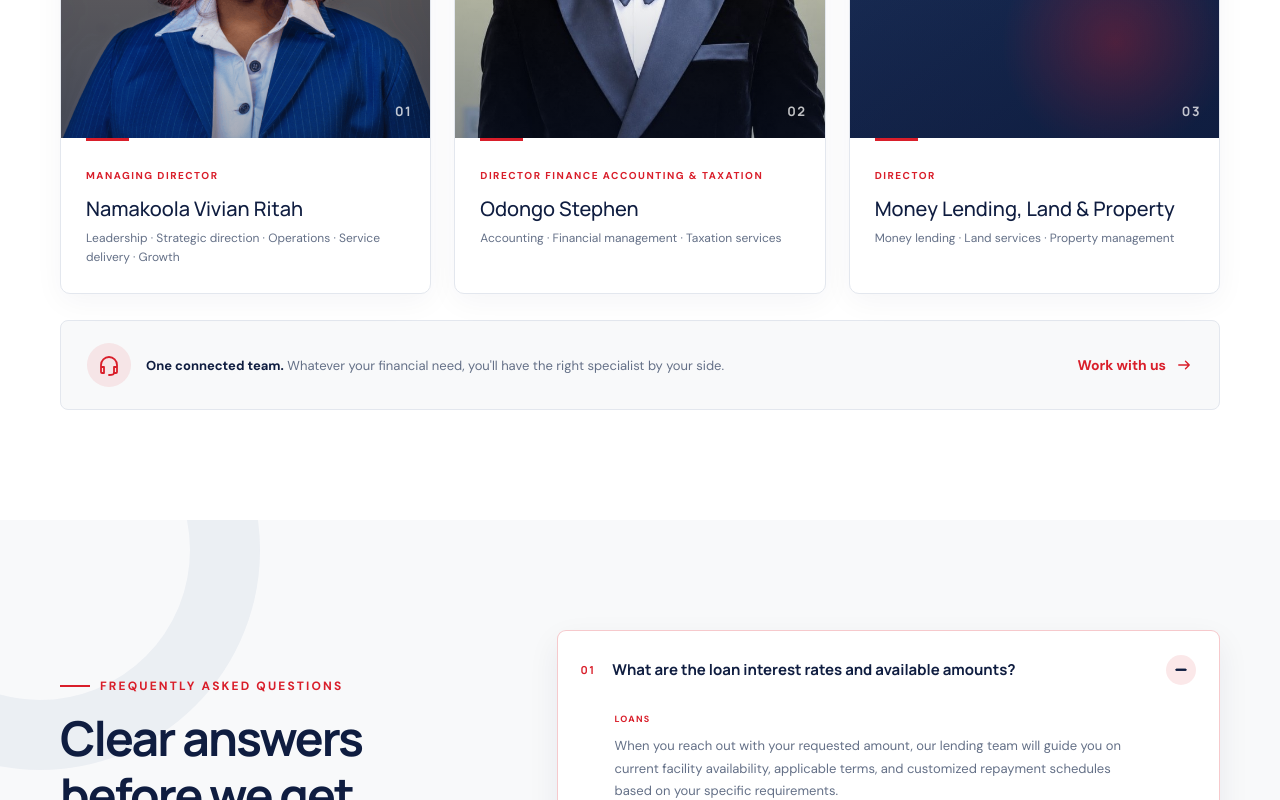
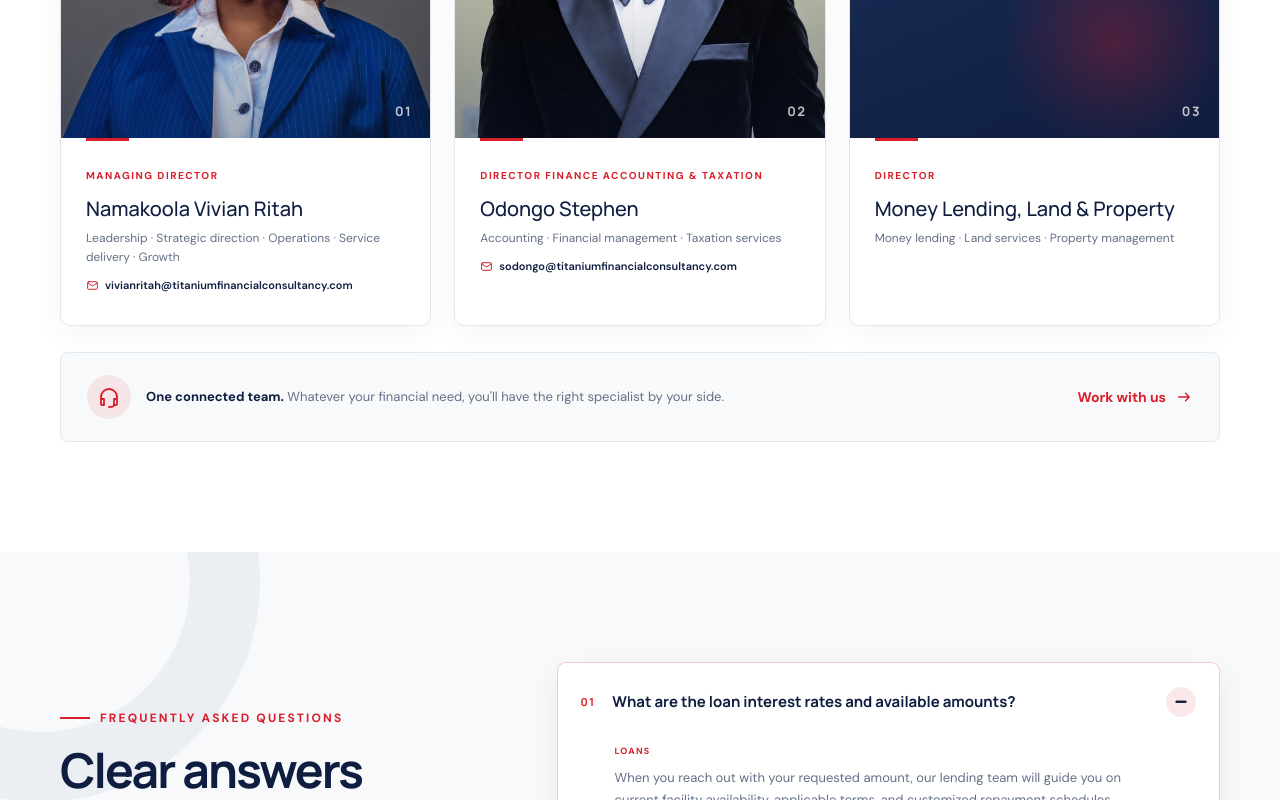
Before and after one commit to ssekimuli/fintest, a React (Vite) app: page / in a window 1280 px wide. Shown: the part 4980-5780 px from the top of the page. Built offline with nearby package versions, Linux system fonts and the light colour scheme; the HTML template or start-up script is replaced by a standard one.

Commit message:
feat(leadership): add official corporate emails for Vivian and Odongo

```diff
--- a/index.html
+++ b/index.html
@@ -72,13 +72,15 @@
           "founder": {
             "@type": "Person",
             "name": "Namakoola Vivian Ritah",
-            "jobTitle": "Managing Director"
+            "jobTitle": "Managing Director",
+            "email": "vivianritah@titaniumfinancialconsultancy.com"
           },
           "employee": [
             {
               "@type": "Person",
               "name": "Odongo Stephen",
-              "jobTitle": "Director Finance Accounting & Taxation"
+              "jobTitle": "Director Finance Accounting & Taxation",
+              "email": "sodongo@titaniumfinancialconsultancy.com"
             }
           ],
           "hasOfferCatalog": {
@@ -308,8 +310,8 @@
 
           <section>
             <h2>Executive Leadership</h2>
-            <p><strong>Namakoola Vivian Ritah</strong> — Managing Director (Strategic Direction &amp; Operations)</p>
-            <p><strong>Odongo Stephen</strong> — Director Finance, Accounting &amp; Taxation (Bookkeeping, URA Tax &amp; EFRIS)</p>
+            <p><strong>Namakoola Vivian Ritah</strong> — Managing Director (Strategic Direction &amp; Operations) · <a href="mailto:vivianritah@titaniumfinancialconsultancy.com">vivianritah@titaniumfinancialconsultancy.com</a></p>
+            <p><strong>Odongo Stephen</strong> — Director Finance, Accounting &amp; Taxation (Bookkeeping, URA Tax &amp; EFRIS) · <a href="mailto:sodongo@titaniumfinancialconsultancy.com">sodongo@titaniumfinancialconsultancy.com</a></p>
           </section>
 
           <section>
--- a/src/data/siteData.ts
+++ b/src/data/siteData.ts
@@ -167,6 +167,7 @@ export interface TeamMember {
   name: string;
   role: string;
   specialty: string;
+  email?: string;
   image?: string;
 }
 
@@ -177,6 +178,7 @@ export const team: TeamMember[] = [
     name: "Namakoola Vivian Ritah",
     role: "Managing Director",
     specialty: "Leadership · Strategic direction · Operations · Service delivery · Growth",
+    email: "vivianritah@titaniumfinancialconsultancy.com",
     image: managingDirectorImg,
   },
   {
@@ -185,6 +187,7 @@ export const team: TeamMember[] = [
     name: "Odongo Stephen",
     role: "Director Finance Accounting & Taxation",
     specialty: "Accounting · Financial management · Taxation services",
+    email: "sodongo@titaniumfinancialconsultancy.com",
     image: odongoStephenImg,
   },
   {
--- a/src/index.css
+++ b/src/index.css
@@ -1352,6 +1352,29 @@ a {
   line-height: 1.6;
 }
 
+.team-card__email {
+  display: inline-flex;
+  align-items: center;
+  gap: 6px;
+  margin-top: 10px;
+  color: var(--navy);
+  font-size: 11px;
+  font-weight: 600;
+  text-decoration: none;
+  transition: color 0.15s ease;
+  word-break: break-all;
+}
+
+.team-card__email:hover {
+  color: var(--crimson);
+  text-decoration: underline;
+}
+
+.team-card__email svg {
+  flex-shrink: 0;
+  color: var(--crimson);
+}
+
 .team__note {
   display: flex;
   align-items: center;
--- a/src/pages/HomePage.tsx
+++ b/src/pages/HomePage.tsx
@@ -388,6 +388,12 @@ export default function HomePage() {
                   <span>{member.role}</span>
                   <h3>{member.name}</h3>
                   <p>{member.specialty}</p>
+                  {member.email && (
+                    <a className="team-card__email" href={`mailto:${member.email}`}>
+                      <Icon name="mail" size={13} />
+                      <span>{member.email}</span>
+                    </a>
+                  )}
                 </div>
               </article>
             ))}
--- a/src/pages/TeamPage.tsx
+++ b/src/pages/TeamPage.tsx
@@ -36,6 +36,12 @@ export default function TeamPage() {
                   <span>{member.role}</span>
                   <h3>{member.name}</h3>
                   <p>{member.specialty}</p>
+                  {member.email && (
+                    <a className="team-card__email" href={`mailto:${member.email}`}>
+                      <Icon name="mail" size={13} />
+                      <span>{member.email}</span>
+                    </a>
+                  )}
                 </div>
               </article>
             ))}
```
Also changed, not shown: public/llms-full.txt, public/llms.txt.
